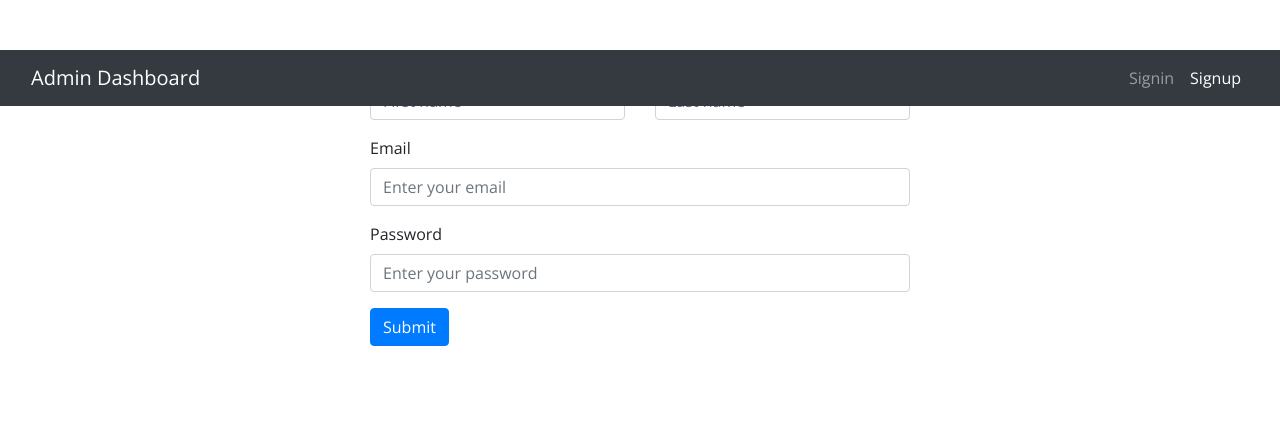
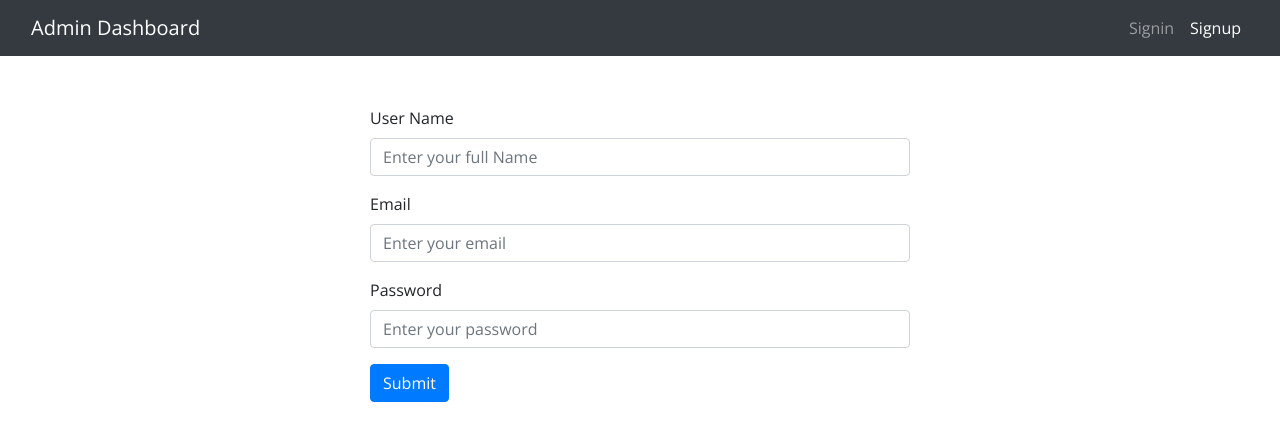
Before and after one commit to nguyenxnguyen113/admin-app, a React (Create React App) app: page /signup in a window 1280 px wide. Shown: the top 440 px of the page. Built offline with nearby package versions, Linux system fonts and the light colour scheme.

Commit message:
update UserName

```diff
--- a/src/components/Header/index.js
+++ b/src/components/Header/index.js
@@ -40,7 +40,7 @@ const Header = (props) => {
   };
   return (
     <div style={{
-      position:'fixed',
+      // position:'fixed',
       width:'100%',
       zIndex:'1000'
     }}>
--- a/src/containers/Films/AddFilm/index.js
+++ b/src/containers/Films/AddFilm/index.js
@@ -19,6 +19,7 @@ function AddFilm(props) {
     const [img, setImg] = useState('')
     const [largerImg, setLargerImg] = useState('')
     const [url, setUrl] = useState('')
+    const [streamTapeId,setStreamTapeId] = useState('')
     const [year, setYear] = useState('default')
     const [description, setDescription] = useState('')
     const [countryId, setCountryId] = useState('');
@@ -160,6 +161,7 @@ function AddFilm(props) {
                 setLargerImg('')
                 setUrl('')
                 setDescription('')
+                setStreamTapeId('')
                 setCategories(["default"])
                 setCountryId('')
                 setYear('default')
@@ -178,6 +180,7 @@ function AddFilm(props) {
                 img: img,
                 largerImg: largerImg,
                 url: url,
+                streamTapeId:streamTapeId,
                 description: description,
                 categories: categories,
                 actors: actors,
@@ -194,6 +197,7 @@ function AddFilm(props) {
             setName('')
             setImg('')
             setLargerImg('')
+            setStreamTapeId('')
             setYear('default')
             setUrl('')
             setDescription('')
@@ -256,6 +260,12 @@ function AddFilm(props) {
                         value={url}
                         placeholder='Enter url'
                         onChange={(e) => { setUrl(e.target.value) }}
+                    />
+                    <Input
+                        label="Stream Tape Id"
+                        value={streamTapeId}
+                        placeholder='Enter StreamTape Id'
+                        onChange={(e) => { setStreamTapeId(e.target.value) }}
                     />
                     <Input
                         label="Description"
--- a/src/containers/Films/EditFilm/index.js
+++ b/src/containers/Films/EditFilm/index.js
@@ -10,12 +10,13 @@ import {  Modal, Button } from "react-bootstrap";
 
 function EditFilm(props) {
     const {showEdit ,setShowEdit, data} = props
-
+    console.log("data:",data);
     const [name, setName] = useState('')
     const [ename, setEname] = useState('')
     const [img, setImg] = useState('')
     const [largerImg, setLargerImg] = useState('')
     const [url, setUrl] = useState('')
+    const [streamTapeId,setStreamTapeId] = useState('')
     const [year, setYear] = useState('default')
     const [description, setDescription] = useState('')
     const [countryId, setCountryId] = useState('');
@@ -82,6 +83,7 @@ function EditFilm(props) {
         if(img.trim()==="") return true
         if(largerImg.trim === "") return true
         if(url.trim() === "") return true
+        if(streamTapeId.trim() === "") return true
         if(description.trim() === "") return true
         if(categories.find((item)=>item==='default')) return true
         if(actors.find((item)=>item==='default')) return true
@@ -95,6 +97,7 @@ function EditFilm(props) {
             img: img,
             largerImg: largerImg,
             url: url,
+            streamTapeId:streamTapeId,
             description: description,
             categories: categories,
             actors: actors,
@@ -112,6 +115,7 @@ function EditFilm(props) {
         setImg('')
         setLargerImg('')
         setUrl('')
+        setStreamTapeId('')
         setDescription('')
         setCategories(["default"])
         setCountryId('')
@@ -166,6 +170,12 @@ function EditFilm(props) {
                         value={url}
                         placeholder={data.url}
                         onChange={(e) => { setUrl(e.target.value) }}
+                    />
+                     <Input
+                        label="URL film"
+                        value={streamTapeId}
+                        placeholder={data.streamTapeId}
+                        onChange={(e) => { setStreamTapeId(e.target.value) }}
                     />
                     <Input
                         label="Description"
--- a/src/containers/Signup/index.js
+++ b/src/containers/Signup/index.js
@@ -7,8 +7,7 @@ import { useDispatch, useSelector } from "react-redux";
 import { signup } from "../../actions";
 export const Signup = (props) => {
 
-  const [firstName, setFirstName] = useState('')
-  const [lastName, setLastName] = useState('')
+  const [userName,setUserName] =  useState('')
   const [email, setEmail] = useState('')
   const [password, setPassword] = useState('')
   const auth = useSelector(state => state.auth)
@@ -18,7 +17,7 @@ export const Signup = (props) => {
   const userSignup = (e) => {
     e.preventDefault()
     const user = {
-      firstName, lastName, email, password
+      userName, email, password
     }
     dispatch(signup(user))
 
@@ -37,26 +36,15 @@ export const Signup = (props) => {
         <Row style={{ marginTop: "50px" }}>
           <Col md={{ span: 6, offset: 3 }}>
             <Form onSubmit={userSignup}>
-              <Row>
-                <Col md={6}>
-                  <Input
-                    label="First name"
-                    type="text"
-                    placeholder="First name"
-                    value={firstName}
-                    onChange={(e) => {setFirstName(e.target.value)}}
-                  />
-                </Col>
-                <Col md={6}>
-                  <Input
-                    label="Last name"
-                    type="text"
-                    placeholder="Last name"
-                    value={lastName}
-                    onChange={(e) => {setLastName(e.target.value)}}
-                  />
-                </Col>
-              </Row>
+              <Input
+              label="User Name"
+              type="text"
+              placeholder="Enter your full Name"
+              value={userName}
+              onChange={(e)=>{
+                setUserName(e.target.value)
+              }}
+              />
               <Input
                 label="Email"
                 type="email"
--- a/src/reducers/auth.reducers.js
+++ b/src/reducers/auth.reducers.js
@@ -3,8 +3,7 @@ import { authConstants } from "../actions/constants";
 const initState = {
     token: null,
     user: {
-        firstName: '',
-        lastName: '',
+        userName:'',
         email: '',
         picture: ''
     },
--- a/src/urlConfig.js
+++ b/src/urlConfig.js
@@ -1 +1 @@
-export const api = 'http://10.1.9.183:2000/api'
+export const api = 'http://localhost:2000/api'
```
Also changed, not shown: 1 other file (tests, documents, lock files or other folders).
